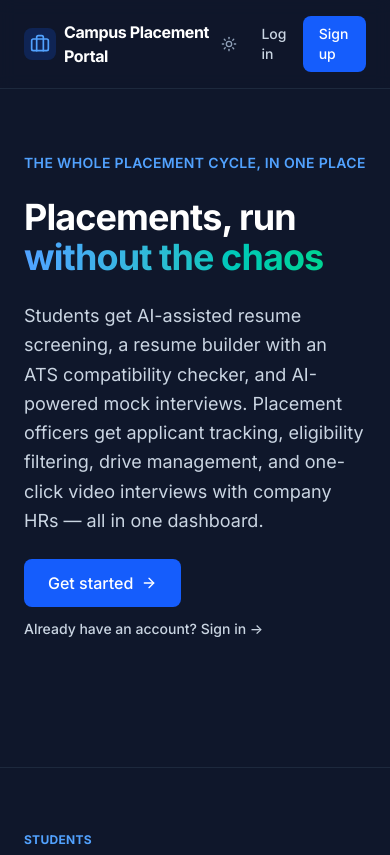
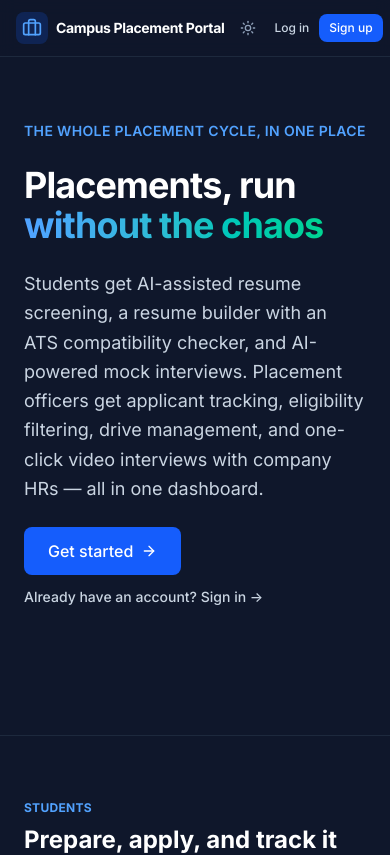
Before and after one commit to Kartiksingh45/placement-portal, a React (Vite) app: page / in a window 390 px wide. Shown: the top 855 px of the page. Built offline with nearby package versions, Linux system fonts and the light colour scheme; no server answers; the database is empty.

Commit message:
Fix landing page header wrapping on narrow/mobile screens

```diff
--- a/src/pages/Home.tsx
+++ b/src/pages/Home.tsx
@@ -46,12 +46,14 @@ export default function Home() {
   return (
     <div className="min-h-screen bg-slate-900 text-white">
       <header className="sticky top-0 z-20 bg-slate-900/80 backdrop-blur border-b border-slate-800">
-        <div className="max-w-6xl mx-auto px-6 py-4 flex items-center justify-between">
-          <Link to="/" className="flex items-center gap-2">
-            <div className="p-1.5 bg-blue-600/20 text-blue-400 rounded-lg">
+        <div className="max-w-6xl mx-auto px-4 sm:px-6 py-3 sm:py-4 flex items-center justify-between gap-2">
+          <Link to="/" className="flex items-center gap-2 min-w-0 shrink-0">
+            <div className="p-1.5 bg-blue-600/20 text-blue-400 rounded-lg shrink-0">
               <Briefcase className="w-5 h-5" />
             </div>
-            <span className="font-bold tracking-tight">Campus Placement Portal</span>
+            <span className="font-bold tracking-tight text-sm sm:text-base whitespace-nowrap">
+              Campus Placement Portal
+            </span>
           </Link>
           <nav className="hidden md:flex items-center gap-8 text-sm text-slate-300">
             <a href="#students" className="hover:text-white transition-colors">
@@ -64,17 +66,17 @@ export default function Home() {
               Opportunities
             </a>
           </nav>
-          <div className="flex items-center gap-2 sm:gap-3">
+          <div className="flex items-center gap-1 sm:gap-3 shrink-0">
             <ThemeToggle />
             <Link
               to="/login"
-              className="text-sm font-medium text-slate-300 hover:text-white transition-colors px-2"
+              className="text-xs sm:text-sm font-medium text-slate-300 hover:text-white transition-colors px-1.5 sm:px-2 whitespace-nowrap"
             >
               Log in
             </Link>
             <Link
               to="/signup"
-              className="text-sm font-medium bg-blue-600 hover:bg-blue-500 px-4 py-2 rounded-lg transition-colors"
+              className="text-xs sm:text-sm font-medium bg-blue-600 hover:bg-blue-500 px-2.5 py-1.5 sm:px-4 sm:py-2 rounded-lg transition-colors whitespace-nowrap"
             >
               Sign up
             </Link>
```
